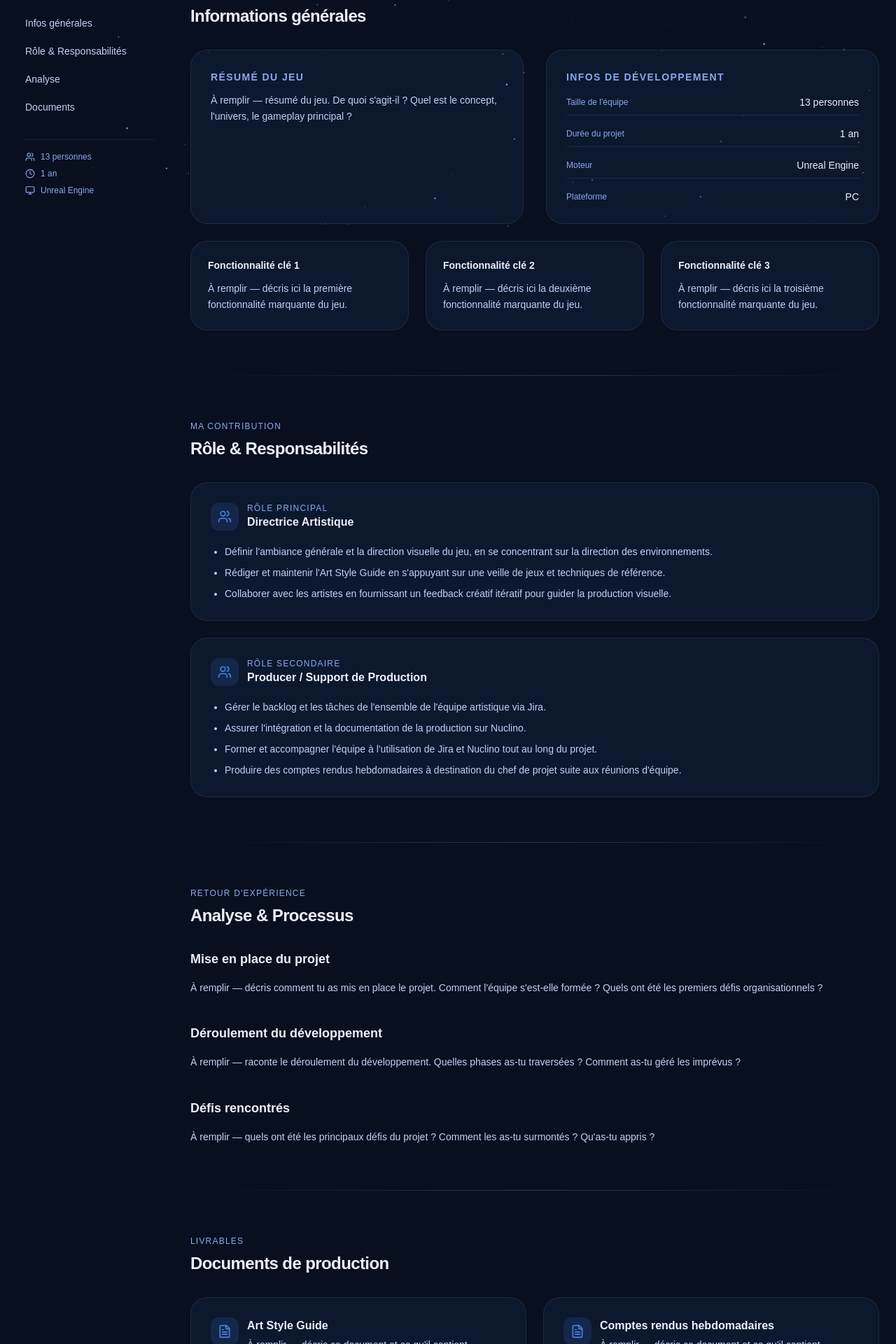
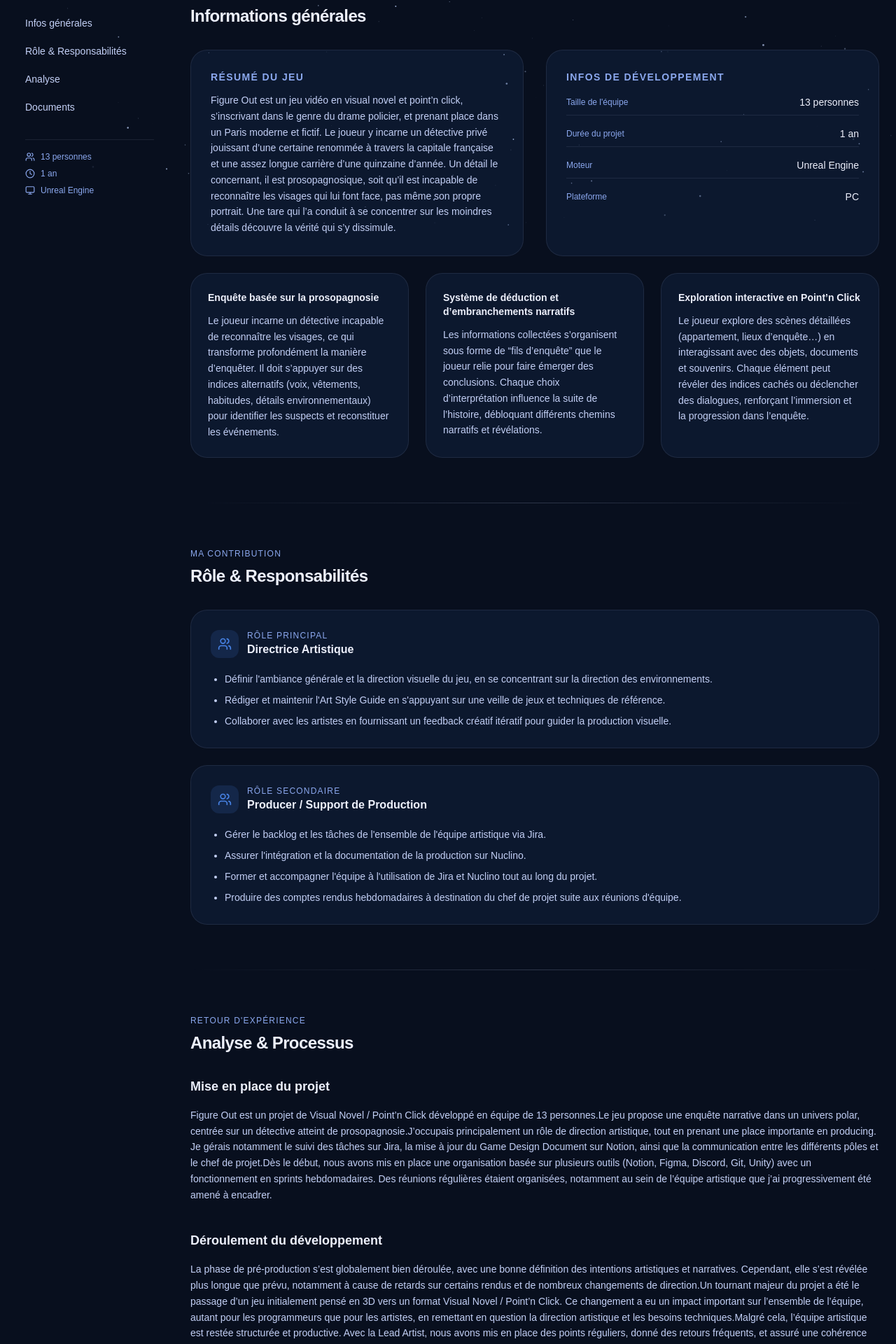
Before and after one commit to ghostofus/louann_portfolio, a Next.js app: page /projets/figure-out in a window 1280 px wide. Shown: the part 474-2394 px from the top of the page at 70% size. Built offline with nearby package versions, Linux system fonts and the light colour scheme.

Commit message:
ajout info figure out

```diff
--- a/app/projets/figure-out/page.js
+++ b/app/projets/figure-out/page.js
@@ -20,11 +20,11 @@ const PROJECT = {
     teamSize: "13",
     duration: "1 an",
     src: "/figureout.jpg",
-    summary: `À remplir — résumé du jeu. De quoi s'agit-il ? Quel est le concept, l'univers, le gameplay principal ?`,
+    summary: `Figure Out est un jeu vidéo en visual novel et point’n click, s’inscrivant dans le genre du drame policier, et prenant place dans un Paris moderne et fictif. Le joueur y incarne un détective privé jouissant d’une certaine renommée à travers la capitale française et une assez longue carrière d’une quinzaine d’année. Un détail le concernant, il est prosopagnosique, soit qu’il est incapable de reconnaître les visages qui lui font face, pas même son propre portrait. Une tare qui l’a conduit à se concentrer sur les moindres détails découvre la vérité qui s’y dissimule.`,
     keyFeatures: [
-        { title: "Fonctionnalité clé 1", description: "À remplir — décris ici la première fonctionnalité marquante du jeu." },
-        { title: "Fonctionnalité clé 2", description: "À remplir — décris ici la deuxième fonctionnalité marquante du jeu." },
-        { title: "Fonctionnalité clé 3", description: "À remplir — décris ici la troisième fonctionnalité marquante du jeu." },
+        { title: "Enquête basée sur la prosopagnosie", description: "Le joueur incarne un détective incapable de reconnaître les visages, ce qui transforme profondément la manière d’enquêter. Il doit s’appuyer sur des indices alternatifs (voix, vêtements, habitudes, détails environnementaux) pour identifier les suspects et reconstituer les événements." },
+        { title: "Système de déduction et d’embranchements narratifs", description: "Les informations collectées s’organisent sous forme de “fils d’enquête” que le joueur relie pour faire émerger des conclusions. Chaque choix d’interprétation influence la suite de l’histoire, débloquant différents chemins narratifs et révélations." },
+        { title: "Exploration interactive en Point’n Click", description: "Le joueur explore des scènes détaillées (appartement, lieux d’enquête…) en interagissant avec des objets, documents et souvenirs. Chaque élément peut révéler des indices cachés ou déclencher des dialogues, renforçant l’immersion et la progression dans l’enquête." },
     ],
     mainRole: {
         title: "Directrice Artistique",
@@ -44,9 +44,10 @@ const PROJECT = {
         ],
     },
     analysis: [
-        { heading: "Mise en place du projet", text: `À remplir — décris comment tu as mis en place le projet. Comment l'équipe s'est-elle formée ? Quels ont été les premiers défis organisationnels ?`, image: null },
-        { heading: "Déroulement du développement", text: `À remplir — raconte le déroulement du développement. Quelles phases as-tu traversées ? Comment as-tu géré les imprévus ?`, image: null },
-        { heading: "Défis rencontrés", text: `À remplir — quels ont été les principaux défis du projet ? Comment les as-tu surmontés ? Qu'as-tu appris ?`, image: null },
+        { heading: "Mise en place du projet", text: `Figure Out est un projet de Visual Novel / Point’n Click développé en équipe de 13 personnes.Le jeu propose une enquête narrative dans un univers polar, centrée sur un détective atteint de prosopagnosie.J’occupais principalement un rôle de direction artistique, tout en prenant une place importante en producing. Je gérais notamment le suivi des tâches sur Jira, la mise à jour du Game Design Document sur Notion, ainsi que la communication entre les différents pôles et le chef de projet.Dès le début, nous avons mis en place une organisation basée sur plusieurs outils (Notion, Figma, Discord, Git, Unity) avec un fonctionnement en sprints hebdomadaires. Des réunions régulières étaient organisées, notamment au sein de l’équipe artistique que j’ai progressivement été amené à encadrer.`, image: null },
+        { heading: "Déroulement du développement", text: `La phase de pré-production s’est globalement bien déroulée, avec une bonne définition des intentions artistiques et narratives. Cependant, elle s’est révélée plus longue que prévu, notamment à cause de retards sur certains rendus et de nombreux changements de direction.Un tournant majeur du projet a été le passage d’un jeu initialement pensé en 3D vers un format Visual Novel / Point’n Click. Ce changement a eu un impact important sur l’ensemble de l’équipe, autant pour les programmeurs que pour les artistes, en remettant en question la direction artistique et les besoins techniques.Malgré cela, l’équipe artistique est restée structurée et productive. Avec la Lead Artist, nous avons mis en place des points réguliers, donné des retours fréquents, et assuré une cohérence visuelle tout au long du projet.`, image: null },
+        { heading: "Défis rencontrés", text: `Le projet a été marqué par plusieurs défis importants, à la fois humains et organisationnels.Des tensions sont apparues au sein de l’équipe, en partie dues à l’ambition du projet et au manque d’expérience globale face à un sujet aussi exigeant. L’absence de lead clair côté programmation a également entraîné un certain déséquilibre dans l’avancement, laissant certains membres sans direction précise.Les nombreux changements de scope ont été un facteur de démotivation pour une partie de l’équipe. Certains membres ont progressivement décroché, rendant la coordination plus complexe.Face à cela, j’ai pris l’initiative d’organiser des réunions plus ciblées, notamment avec l’équipe artistique, afin de maintenir la motivation et recréer une dynamique de groupe. Des échanges plus personnels ont également permis d’identifier certains problèmes internes et d’y répondre de manière plus adaptée.`, image: null },
+        { heading: "Bilan et apprentissages", text: 'Le projet n’a finalement pas pu être mené à terme, notamment suite au départ de la cheffe de projet, qui a entraîné une perte de repères et de motivation au sein de l’équipe. Malgré plusieurs tentatives pour relancer la dynamique, le manque de leadership global a empêché la finalisation du jeu.Cependant, cette expérience reste très formatrice. La gestion d’une équipe de plus de 7 personnes sur le pôle artistique a été un véritable défi, qui m’a permis de développer des compétences en organisation, communication et encadrement.Ce projet a surtout confirmé mon intérêt pour la production et la gestion d’équipe. Avec du recul, je serais plus attentif à la définition du scope dès le départ, à la stabilité des décisions, et à la mise en place de leads clairs dans chaque pôle afin d’assurer un meilleur équilibre de production.Malgré les difficultés rencontrées, cette expérience m’a donné envie de m’investir davantage dans des rôles à responsabilité, avec pour objectif de mener des projets à leur aboutissement de manière plus structurée et efficace.'}
     ],
     documents: [
         { title: "Art Style Guide", description: "À remplir — décris ce document et ce qu'il contient.", url: "#" },
```
